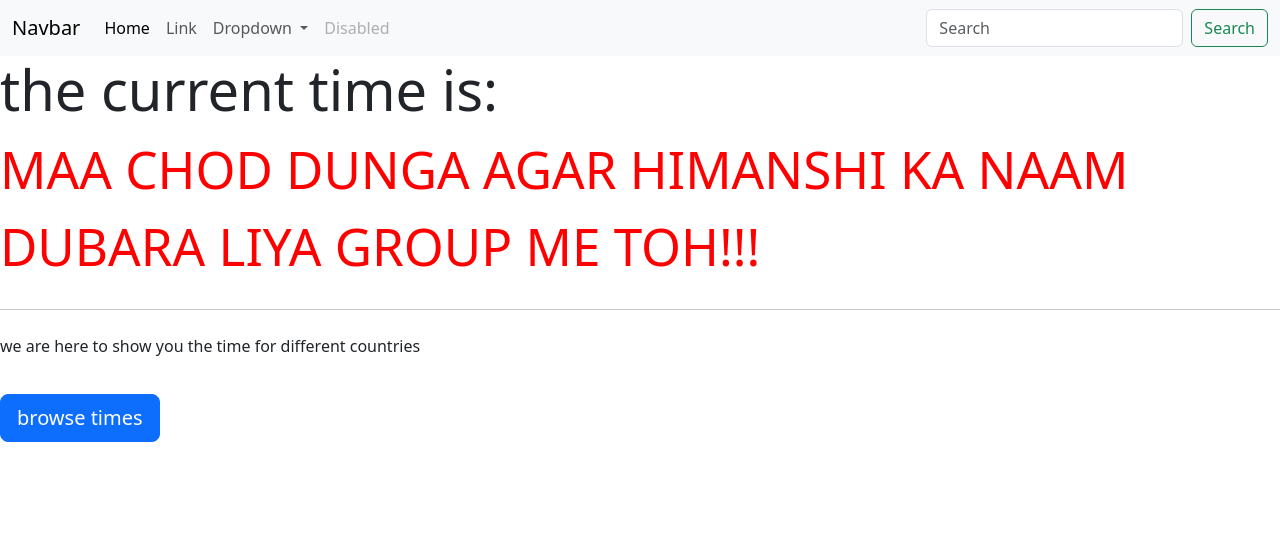
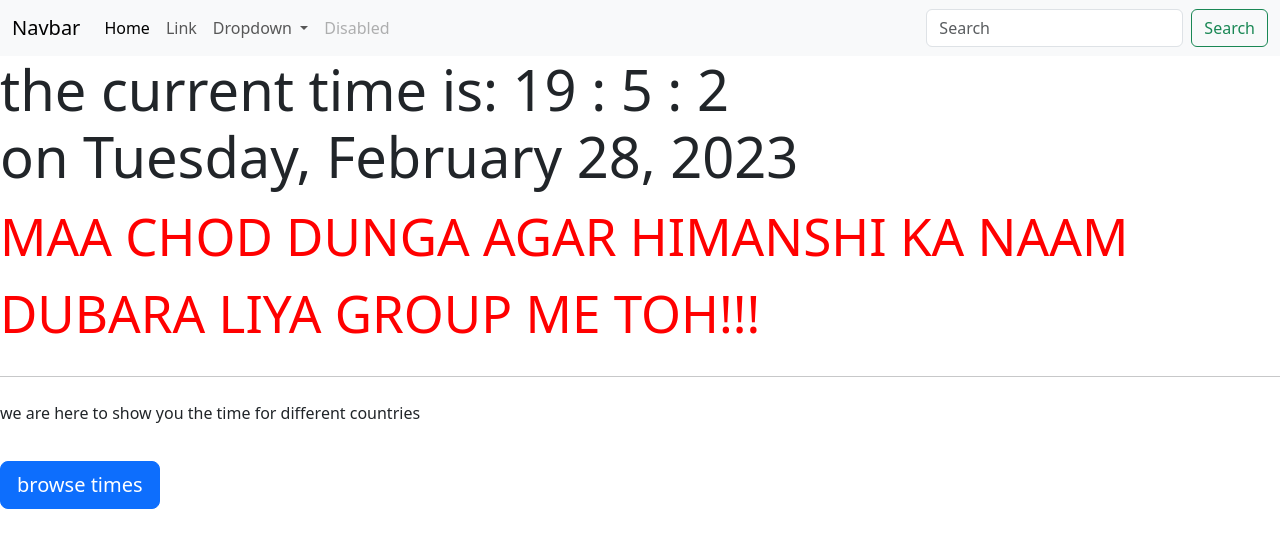
Before and after one commit to 183hardik/maachoddunga, a plain HTML site: page index.htm in a window 1280 px wide. Drawn offline with nearby package versions, Linux system fonts and the light colour scheme.

Commit message:
Update index.htm

```diff
--- a/index.htm
+++ b/index.htm
@@ -69,7 +69,7 @@
          a = new Date();
          date = a.toLocaleDateString(undefined,options);
         time = a.getHours()+ " : " + a.getMinutes() + " : " + a.getSeconds();
-        document.getElementById('time').innerHTML= <br>time + " <br>on " + date;
+        document.getElementById('time').innerHTML= time + " <br>on " + date;
         }, 1000);
     </script>
   </body>
```
